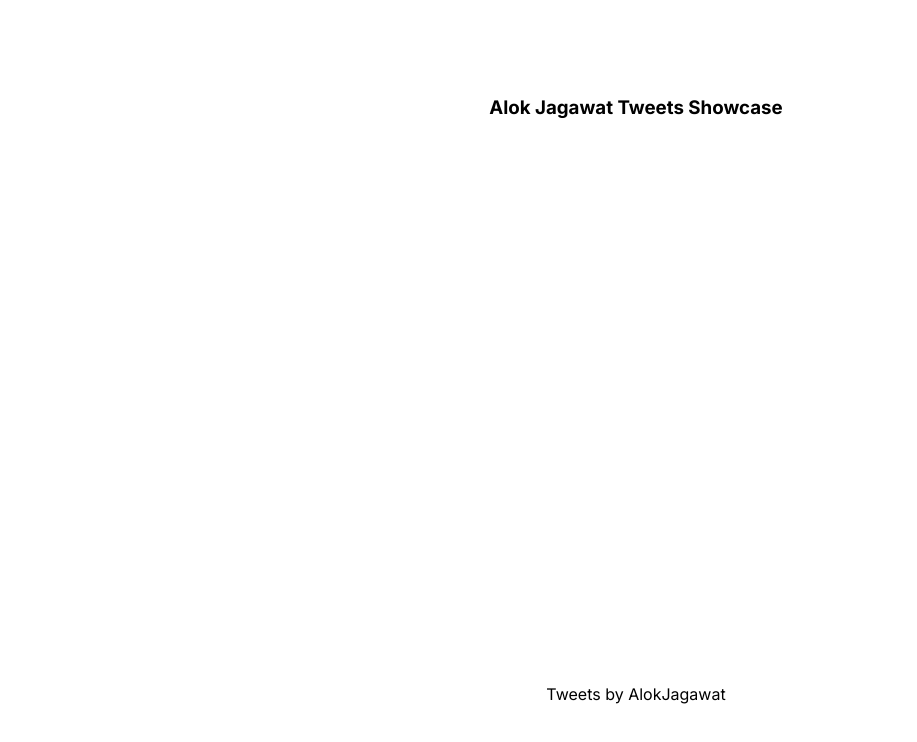
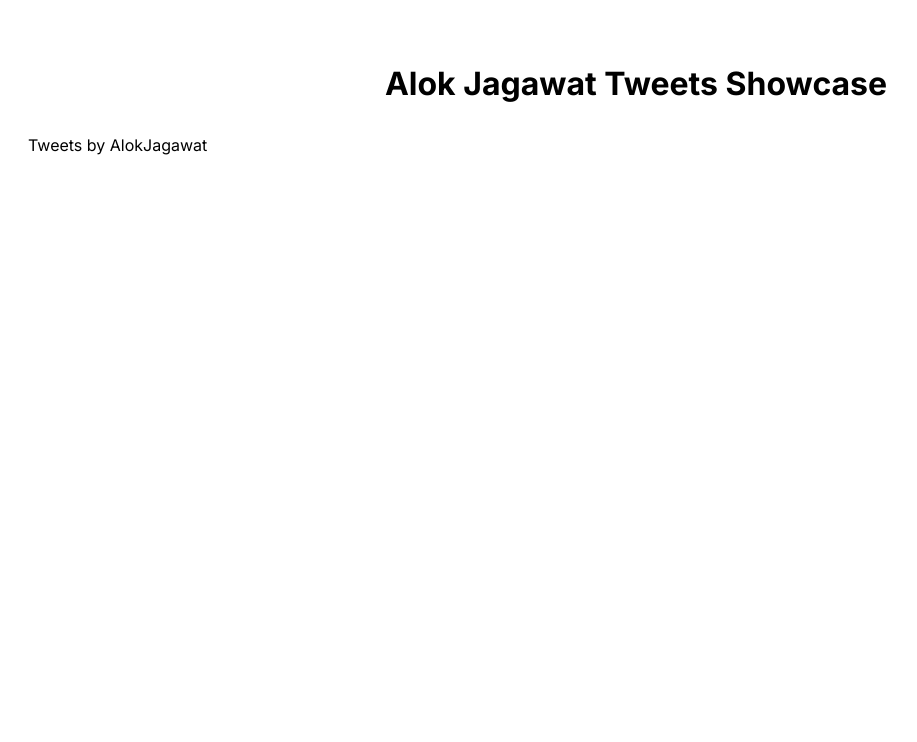
Before and after one commit to manojd929/tweets-classifier, a Next.js app: page / in a window 1280 px wide. Shown: the top 742 px of the page, without its empty margins (4-921 px from the left). Built offline with nearby package versions, Linux system fonts and the light colour scheme.

Commit message:
feat: embed tweets from x.com

```diff
--- a/src/app/globals.css
+++ b/src/app/globals.css
@@ -8,6 +8,7 @@
 body {
   max-width: 100vw;
   overflow-x: hidden;
+  padding: 1rem;
 }
 
 a {
--- a/src/app/layout.tsx
+++ b/src/app/layout.tsx
@@ -16,7 +16,10 @@
 }>) {
   return (
     <html lang="en">
-      <body className={inter.className}>{children}</body>
+      <body className={inter.className}>
+        {children}
+        <a className="twitter-timeline" href="https://twitter.com/AlokJagawat?ref_src=twsrc%5Etfw">Tweets by AlokJagawat</a> <script async src="https://platform.twitter.com/widgets.js"></script>
+      </body>
     </html>
   );
 }
--- a/src/app/page.module.css
+++ b/src/app/page.module.css
@@ -1,8 +1,4 @@
-.main {
-  display: flex;
-  flex-direction: column;
-  justify-content: space-between;
-  align-items: center;
-  padding: 6rem;
-  min-height: 100vh;
+.pageHeader {
+  text-align: center;
+  margin: 2rem auto;
 }
--- a/src/app/page.tsx
+++ b/src/app/page.tsx
@@ -2,11 +2,10 @@
 
 export default function Home() {
   return (
-    <main className={styles.main}>
-      <h3>
+    <main>
+      <h1 className={styles.pageHeader}>
         Alok Jagawat Tweets Showcase
-      </h3>
-      <a className="twitter-timeline" href="https://twitter.com/AlokJagawat?ref_src=twsrc%5Etfw">Tweets by AlokJagawat</a> <script async src="https://platform.twitter.com/widgets.js" ></script>
+      </h1>
     </main>
   );
 }
```
